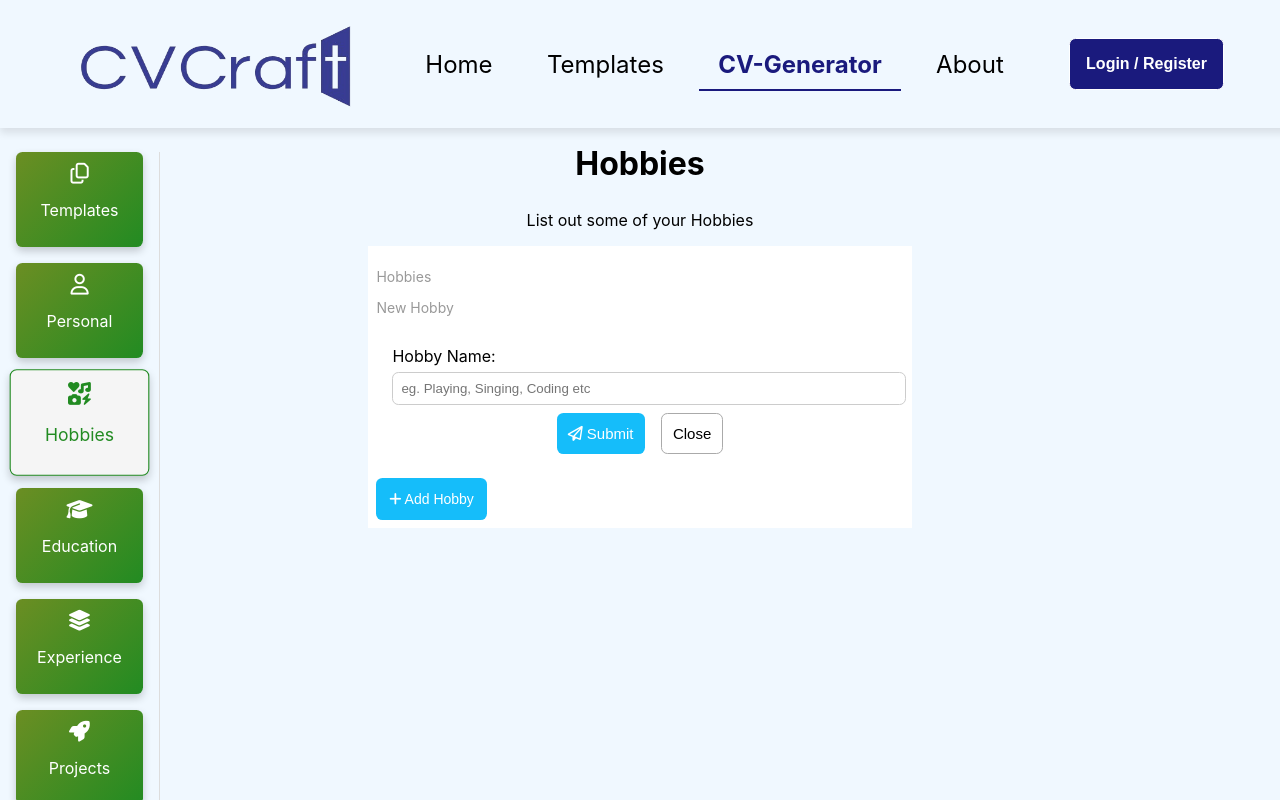
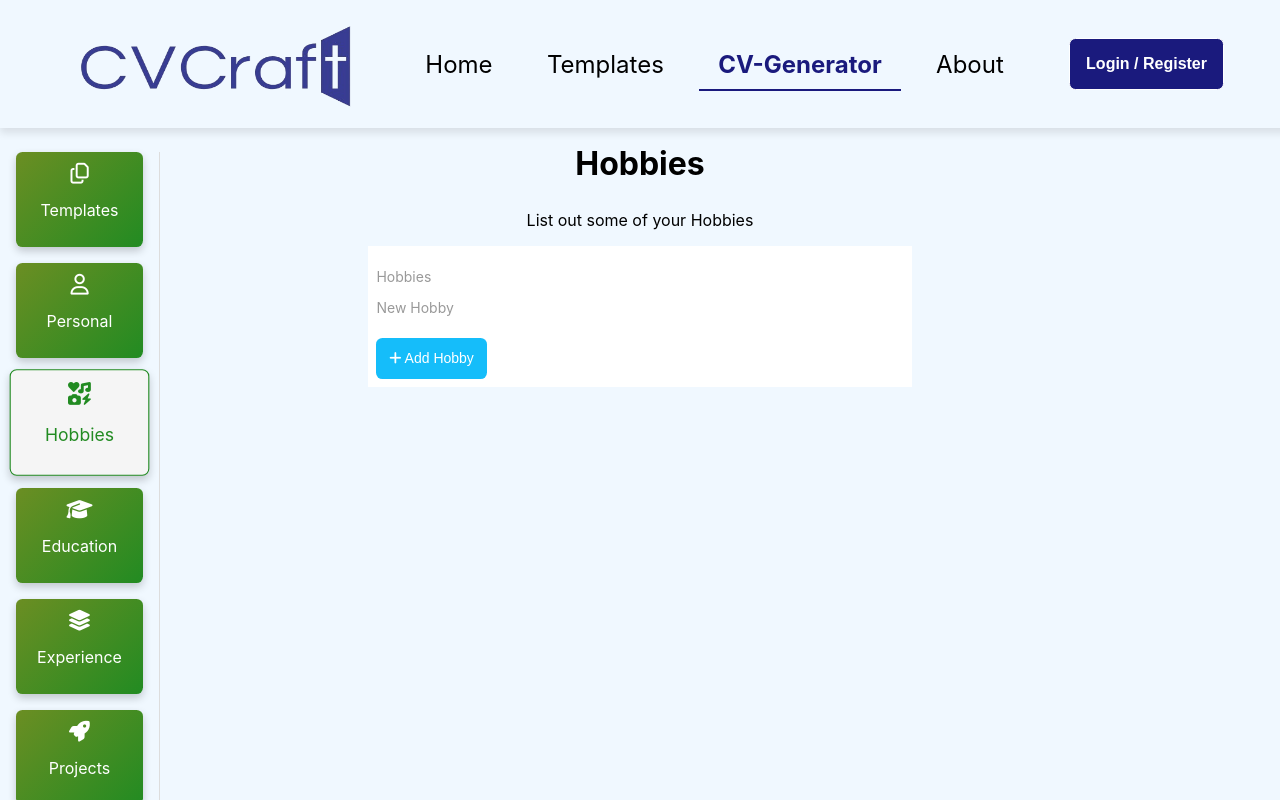
Before and after one commit to rohitghatal1/CVMaker-ReactJS, a React (Create React App) app: page /cvgenerator in a window 1280 px wide. Both pictures are taken after a click on the element "Hobbies". Shown: the top 800 px of the page. Built offline with nearby package versions, Linux system fonts and the light colour scheme.

Commit message:
adde states and function to dynamically shoow and hide modal and button

```diff
--- a/src/componentsInner/Hobbies.js
+++ b/src/componentsInner/Hobbies.js
@@ -1,13 +1,18 @@
-import React from 'react'
+import React, { useState } from 'react'
 import './hobbies.css'
 
 export default function Hobbies({goToPreviousStep, goToNextStep}) {
+
+    const [isModalOpen, setIsModalOpen] = useState(false);
+    const [isAddButtonVisible, setIsAddButtonVisible] = useState(true);
     const openAddHobbyModal = () => {
-
+        setIsModalOpen(true);
+        setIsAddButtonVisible(false);
     }
 
     const handleCloseForm = () => {
-
+        setIsModalOpen(false);
+        setIsAddButtonVisible(true);
     }
     return (
         <div>
@@ -20,7 +25,8 @@ export default function Hobbies({goToPreviousStep, goToNextStep}) {
                     </div>
                     <div className="newHobbies">
                         <p>New Hobby</p>
-                        <div className="hobbyModal">
+
+                        {isModalOpen && <div className="hobbyModal">
                             <form>
                                 <label htmlFor="title">Hobby Name:</label>
                                 <input type="text" name='hobbyName' placeholder='eg. Playing, Singing, Coding etc' />
@@ -30,8 +36,9 @@ export default function Hobbies({goToPreviousStep, goToNextStep}) {
                                     <button className='closeBtn' onClick={handleCloseForm}>Close</button>
                                 </div>
                             </form>
-                        </div>
-                        <button className='addNewHobbybtn' onClick={openAddHobbyModal}><i className='fas fa-plus'></i> Add Hobby</button>
+                        </div>}
+
+                        {isAddButtonVisible && <button className='addNewHobbybtn' onClick={openAddHobbyModal}><i className='fas fa-plus'></i> Add Hobby</button>}
                     </div>
                 </section>
             </div>
```
